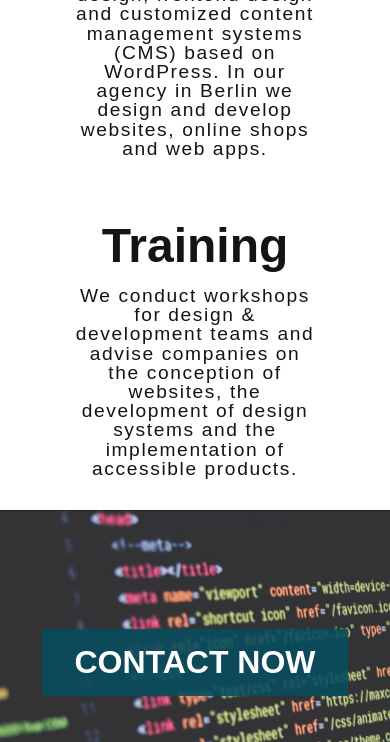
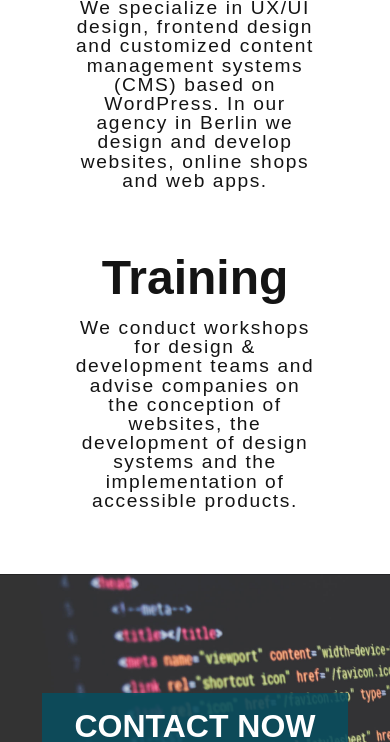
Before and after one commit to Goanna9/Codecademy_Business-Website, a plain HTML site: page index.html in a window 390 px wide. Shown: the part 754-1496 px from the top of the page. Drawn offline with Linux system fonts and the light colour scheme; a web font is replaced by a local one.

Commit message:
Update styles.css

```diff
--- a/recources/styles.css
+++ b/recources/styles.css
@@ -276,6 +276,7 @@ div.logo {
     display: flex;
     flex-direction: row;
     justify-content: space-evenly;
+    align-items: center;
     flex-wrap: wrap;
 }
 
@@ -304,7 +305,8 @@ div.logo {
 
 @media only screen and (max-width: 799px) {
     .we-do {
-        height: 40rem;
+        height: auto;
+        margin: 2rem 0rem;
     }
     .welcome-snippet {
         margin-top: 0;
```
